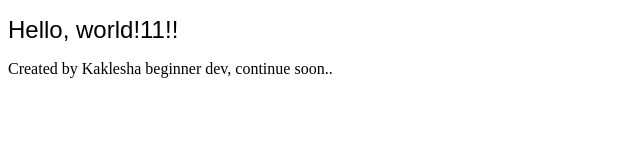
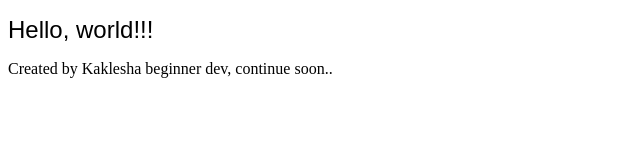
Before and after one commit to Kaklesha/rsschool-cv, a plain HTML site: page index.html in a window 1280 px wide. Shown: the full height of the page, 0-640 px from the left. Drawn offline with Linux system fonts and the light colour scheme.

Commit message:
fix: both in  repo

```diff
--- a/index.html
+++ b/index.html
@@ -8,7 +8,7 @@
 </head>
 <body>
     <h1>
-        Hello, world!11!!
+        Hello, world!!!
     </h1>
     <p>
         Created by Kaklesha beginner dev, continue soon..
```
